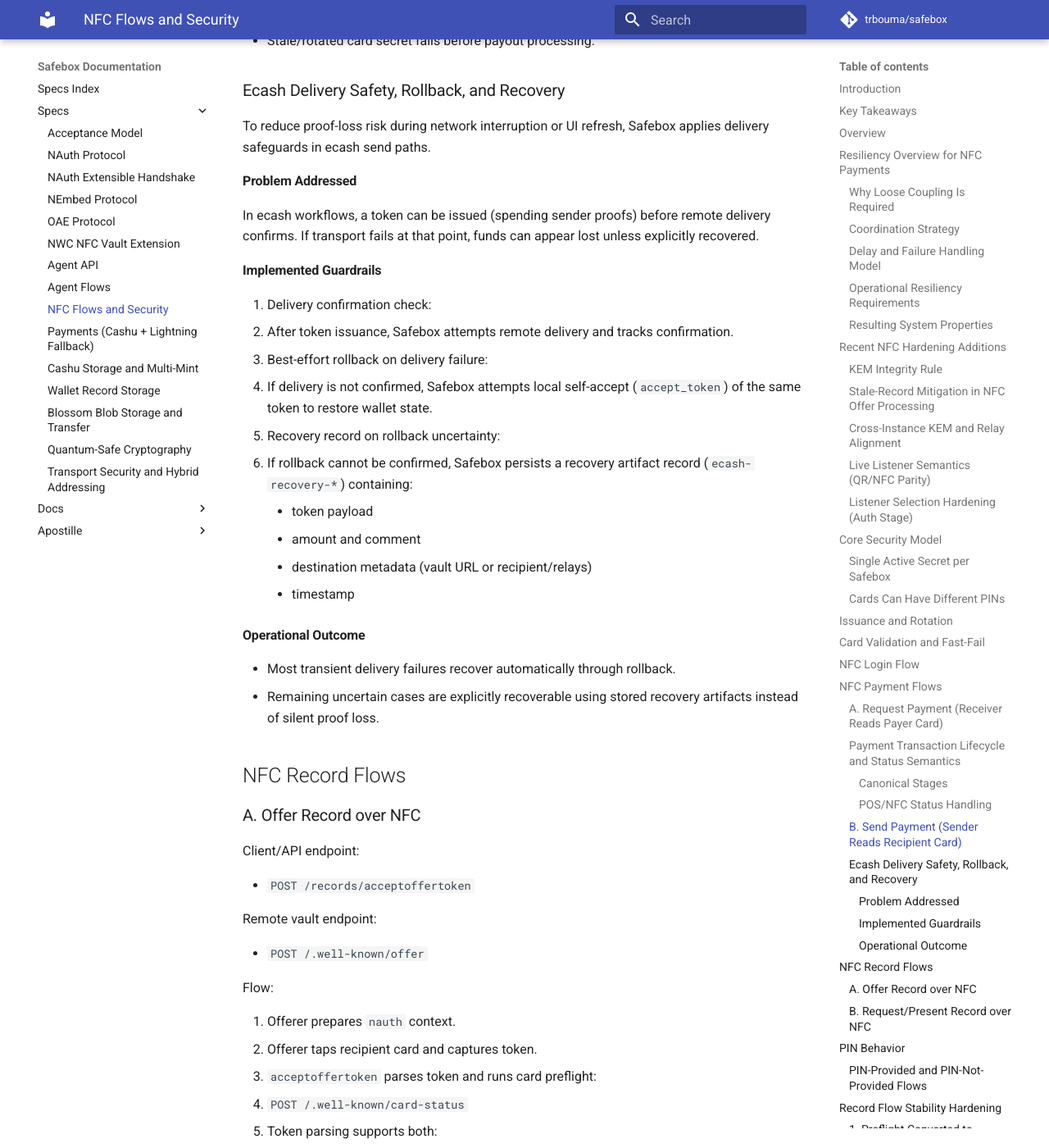
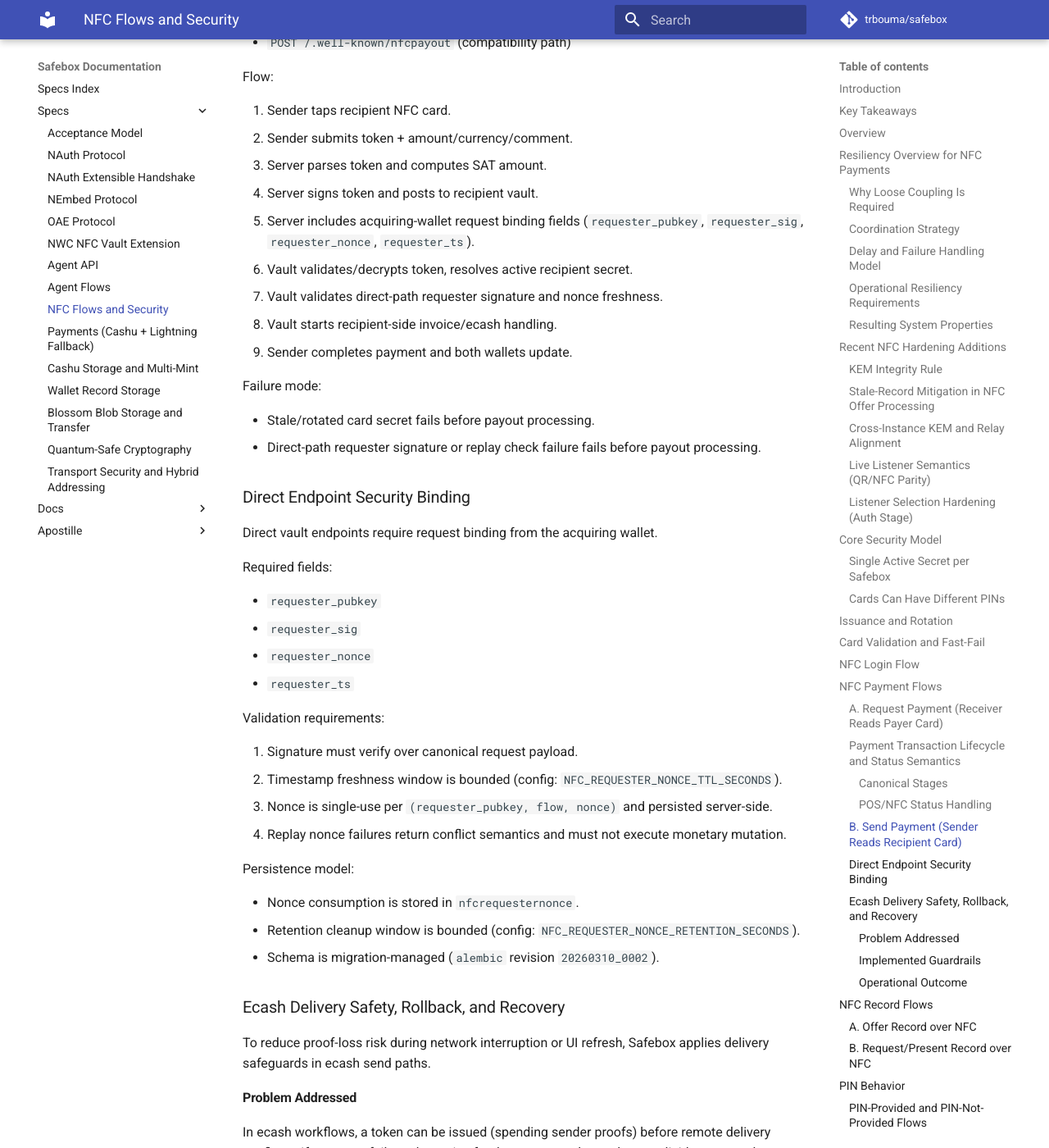
Before and after one commit to trbouma/safebox, an MkDocs documentation site: the page built from docs/specs/NFC-FLOWS-AND-SECURITY.md, in a window 1280 px wide and 1400 px high, scrolled down 11510 px. Shown: the whole window at 82% size. Built offline with MkDocs 1.6.1 and Material for MkDocs 9.7.7, drawn with Linux system fonts in a browser that asks for light colours; comment, search, counter and statistics services are not loaded; some of the changed text lies outside the part shown.

Commit message:
feat(nfc-payout): add direct-first vault routing with safe legacy fallback and no double-submit preflight
route /safebox/paytonfctag to /.well-known/nfcpayout/direct first
fallback to /.well-known/nfcpayout only on unsupported endpoint statuses (404/405/501)
move fallback logic into async payout/ecash tasks to avoid duplicate POST submission
keep requester signature + nonce fields unchanged in outbound payload
preserve existing notify/status behavior while improving payout path parity with request flow

```diff
--- a/docs/specs/NFC-FLOWS-AND-SECURITY.md
+++ b/docs/specs/NFC-FLOWS-AND-SECURITY.md
@@ -51,6 +51,7 @@
 - Browser/NFC runtime
 - Safebox web/API service
 - Vault endpoints (`/.well-known/*`)
+- Direct vault HTTP handoff (`/direct`) with signed requester binding
 - NWC relay messaging
 - Wallet settlement logic (Cashu/Lightning)
 - Optional blob/record relay paths for related flows
@@ -338,7 +339,8 @@
 
 Remote vault endpoint:
 
-- `POST /.well-known/nfcvaultrequestpayment`
+- `POST /.well-known/nfcvaultrequestpayment/direct` (primary)
+- `POST /.well-known/nfcvaultrequestpayment` (compatibility fallback)
 
 Flow:
 
@@ -346,14 +348,22 @@
 2. Receiver submits token + amount/currency/comment.
 3. Server parses token host and signs token payload.
 4. Server forwards to payer vault endpoint.
-5. Vault validates token/signature, decrypts card payload, resolves active secret.
-6. Vault emits NWC instruction to payer wallet.
-7. Payer wallet executes payment path (ecash or lightning workflow).
-8. Receiver gets completion updates (notify/status channel) and balance refresh.
+5. Server includes acquiring-wallet request binding:
+   - `requester_pubkey`
+   - `requester_sig`
+   - `requester_nonce`
+   - `requester_ts`
+6. Vault validates token/signature, decrypts card payload, resolves active secret.
+7. Primary path executes payment directly at vault (`/direct` endpoint).
+8. Compatibility fallback path can emit NWC instruction when `/direct` is unavailable.
+9. Payer wallet executes payment path (ecash or lightning workflow).
+10. Receiver gets completion updates (notify/status channel) and balance refresh.
 
 Failure mode:
 
 - If card secret is stale/rotated, vault rejects early and request fails immediately.
+- If requester signature is missing/invalid/expired on direct path, vault rejects.
+- If requester nonce was already consumed, vault rejects with replay protection.
 
 ### Payment Transaction Lifecycle and Status Semantics
 
@@ -390,7 +400,8 @@
 
 Remote vault endpoint:
 
-- `POST /.well-known/nfcpayout`
+- `POST /.well-known/nfcpayout/direct` (primary)
+- `POST /.well-known/nfcpayout` (compatibility path)
 
 Flow:
 
@@ -398,13 +409,40 @@
 2. Sender submits token + amount/currency/comment.
 3. Server parses token and computes SAT amount.
 4. Server signs token and posts to recipient vault.
-5. Vault validates/decrypts token, resolves active recipient secret.
-6. Vault starts recipient-side invoice/ecash handling.
-7. Sender completes payment and both wallets update.
+5. Server includes acquiring-wallet request binding fields (`requester_pubkey`, `requester_sig`, `requester_nonce`, `requester_ts`).
+6. Vault validates/decrypts token, resolves active recipient secret.
+7. Vault validates direct-path requester signature and nonce freshness.
+8. Vault starts recipient-side invoice/ecash handling.
+9. Sender completes payment and both wallets update.
 
 Failure mode:
 
 - Stale/rotated card secret fails before payout processing.
+- Direct-path requester signature or replay check failure fails before payout processing.
+
+### Direct Endpoint Security Binding
+
+Direct vault endpoints require request binding from the acquiring wallet.
+
+Required fields:
+
+- `requester_pubkey`
+- `requester_sig`
+- `requester_nonce`
+- `requester_ts`
+
+Validation requirements:
+
+1. Signature must verify over canonical request payload.
+2. Timestamp freshness window is bounded (config: `NFC_REQUESTER_NONCE_TTL_SECONDS`).
+3. Nonce is single-use per `(requester_pubkey, flow, nonce)` and persisted server-side.
+4. Replay nonce failures return conflict semantics and must not execute monetary mutation.
+
+Persistence model:
+
+- Nonce consumption is stored in `nfcrequesternonce`.
+- Retention cleanup window is bounded (config: `NFC_REQUESTER_NONCE_RETENTION_SECONDS`).
+- Schema is migration-managed (`alembic` revision `20260310_0002`).
 
 ### Ecash Delivery Safety, Rollback, and Recovery
 
@@ -854,7 +892,9 @@
 Vault/public:
 
 - `/.well-known/card-status`
+- `/.well-known/nfcvaultrequestpayment/direct`
 - `/.well-known/nfcvaultrequestpayment`
+- `/.well-known/nfcpayout/direct`
 - `/.well-known/nfcpayout`
 - `/.well-known/offer`
 - `/.well-known/proof`
```
Also changed, not shown: docs/specs/NWC-NFC-VAULT-EXTENSION.md (+21 -4 lines), 2 other files.
